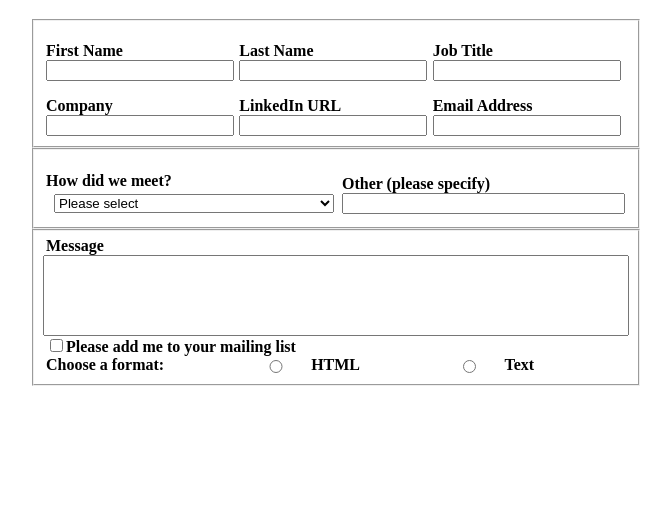
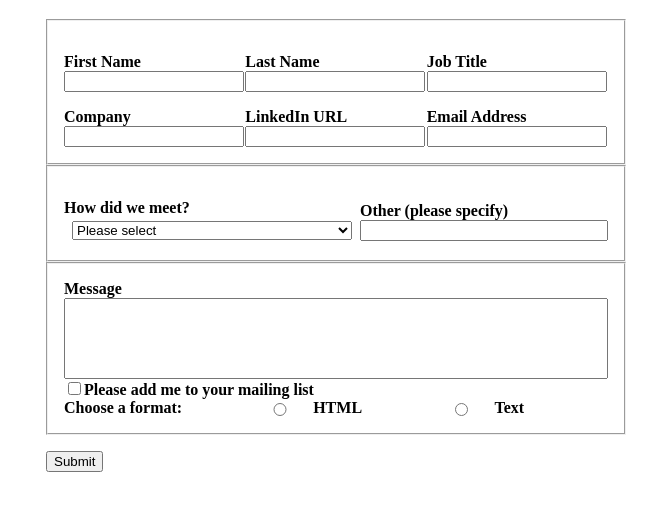
Before and after one commit to CMBCoding/contact-form, a website: page views/home.html in a window 1280 px wide. Shown: the part 61-572 px from the top of the page, without its empty margins (304-975 px from the left). Drawn offline with Linux system fonts and the light colour scheme.

Commit message:
Add submit button. Rework stylings after changing box-sizing

```diff
--- a/public/styles/styles.css
+++ b/public/styles/styles.css
@@ -1,6 +1,5 @@
 * {
-    /* background-color: red; */
-
+    box-sizing: border-box;
 }
 
 #header {
@@ -13,6 +12,7 @@ body {
     font-size: 16px;
 }
 
+/* Mobile/Default stylings */
 #contact-form {
     margin: 1rem auto;
     display: flex;
@@ -34,19 +34,30 @@ body {
     justify-content: center;
     align-items: flex-start;
     width: 300px;
+    padding: 1rem;
 }
 
+#other-field {
+    width: 326px;
+    padding: 1rem;
+}
+
+/* Label and Input stylings */
+label {
+    width: 100%;
+    display: block;
+    font-weight: bold;
+    text-align: left;
+}
 
 input[type="text"],
 input[type="email"],
 #meet-other {
     width: 290px
 }
-select {
-    width: 100%;
-}
 
-.row {
+select,
+.row{
     width: 100%;
 }
 
@@ -61,38 +72,12 @@ select {
     margin: 1rem 0 0 0;
 }
 
-#other-field {
-    display: flex;
-    flex-direction: column;
-    justify-content: center;
-    align-items: center;
-}
-
-/* input[type="text"],
-input[type="email"],
-select {
-    min-width: 280px;
-    max-width: 100%;
-    display: block;
-    margin: 0.25rem 0.5rem;
-} */
-
-label {
-    width: 100%;
-    display: block;
-}
-
 #message {
     resize: none;
     width: 100%;
 }
 
-label {
-    font-weight: bold;
-    text-align: left;
-}
-
-
+/* Other Field - Specific stylings */
 #format-options {
     display: flex;
     flex-direction: row;
@@ -109,31 +94,26 @@ label {
     align-items: center;
     flex-wrap: nowrap;
 }
+
 #format-options > label > input[type="radio"] {
     width: 33%;
 }
 
-/* #format-options > label:first-of-type {
-    width: 16rem;
-} */
+/* Button container stylings */
+#btn-containter {
+    width: 326px;
+    margin: 1rem 0 0 0;
+    display: flex;
+    flex-direction: row;
+    align-items: flex-start;
+}
 
+/* Responsive Stylings - Half-width and Tablet screens */
 @media screen and (min-width: 600px) {
 
     #contact-form {
         max-width: 1200px;
     }
-
-    /* #contact-info {
-        display: grid;
-        grid-template-columns: repeat(6, 1fr);
-        grid-template-rows: repeat(2, 1fr);
-        grid-template-areas:
-        "f-name f-name-input l-name l-name-input"
-        ""
-
-        "
-        ;
-    } */
 
     #contact-info,
     #meet-info,
@@ -145,12 +125,15 @@ label {
         width: 580px;
     }
 
+
+    #btn-containter {
+        width: 100%;
+    }
+
+    /* Label and Input stylings */
     input[type="text"],
     input[type="email"] {
         width: 180px;
-    }
-    #meet-other {
-        width: 275px;
     }
 
     select {
@@ -167,7 +150,6 @@ label {
         flex-direction: row;
         flex-wrap: nowrap;
         align-items: center;
-        /* width: 100%; */
     }
 
     .row-box {
@@ -179,4 +161,17 @@ label {
         justify-content: flex-start;
     }
 
+    /* Meeting Info stylings */
+    #meet-other {
+        width: 248px;
+    }
+
+    /* Button container stylings */
+    #btn-containter {
+        width: 580px;
+        margin: 1rem 0 0 0;
+        display: flex;
+        flex-direction: row;
+        align-items: flex-start;
+    }
 }
--- a/views/home.html
+++ b/views/home.html
@@ -14,6 +14,8 @@
     <main>
         <!-- Form -->
         <form action="#" method="get" id="contact-form">
+
+            <!-- Contact Info Fieldset -->
             <fieldset id="contact-info">
                 <!-- First Name field -->
                 <div class="row">
@@ -59,6 +61,7 @@
                 </div>
             </fieldset>
 
+            <!-- Meeting Info Fieldset -->
             <fieldset id="meet-info">
                 <!-- Select list for possible methods of meeting -->
                 <div class="row">
@@ -102,9 +105,12 @@
                         Text
                     </label>
                 </div>
-
             </fieldset>
 
+            <!-- Submit button -->
+            <div id="btn-containter">
+                <button type="submit" id="submit-btn">Submit</button>
+            </div>
         </form>
     </main>
 
```
